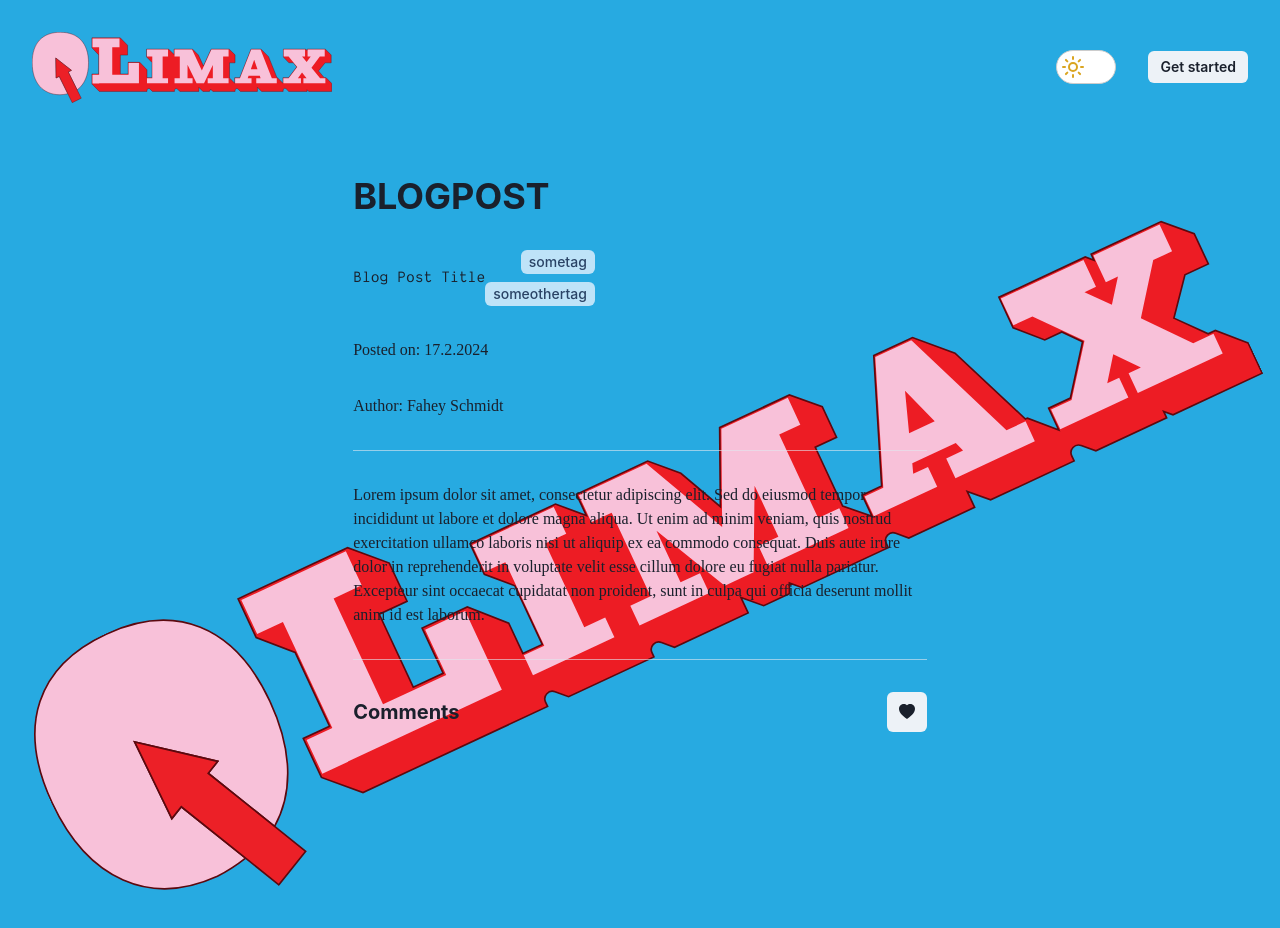
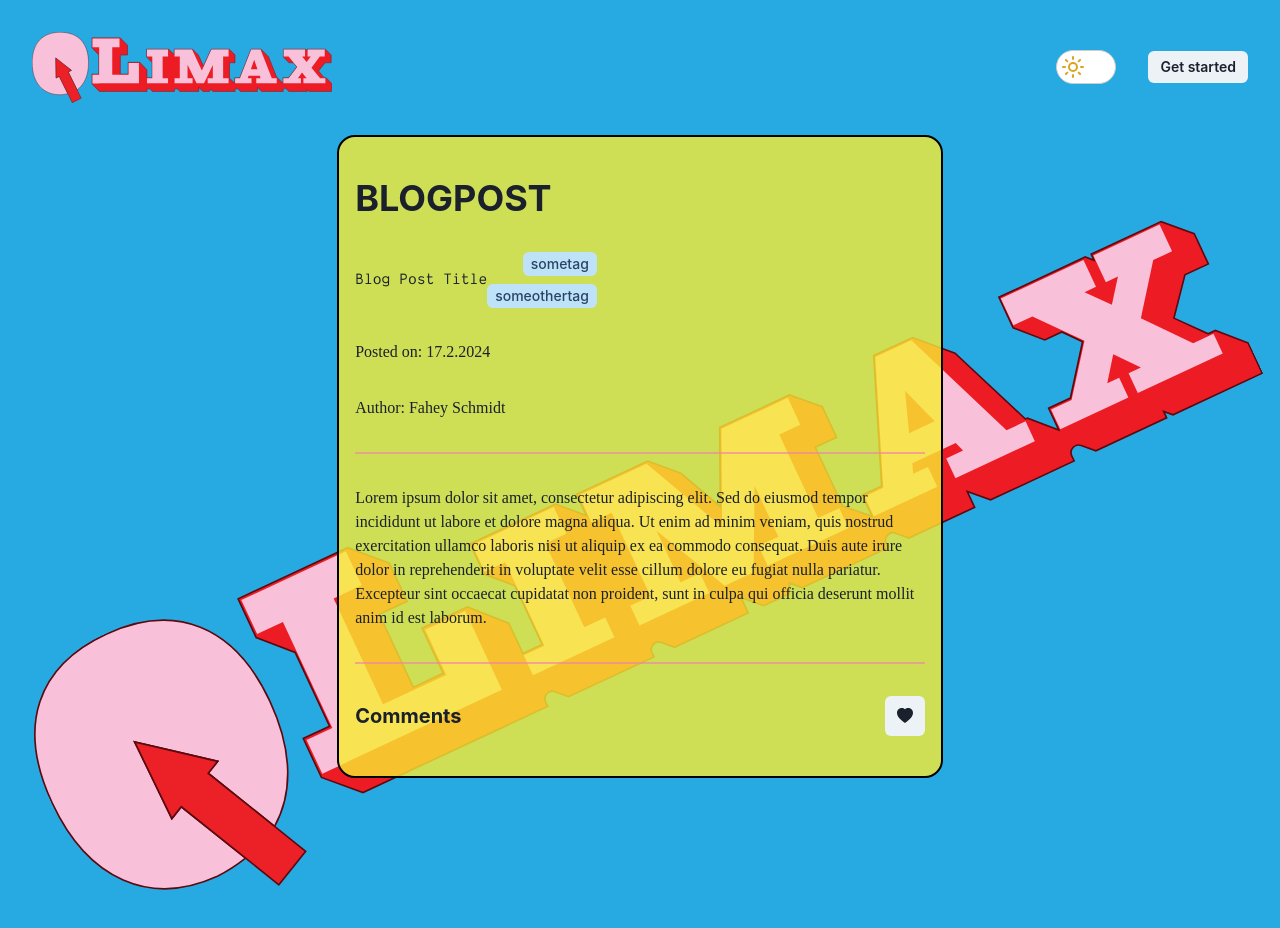
Before and after one commit to RauliYoung/QLimax, a Next.js app: page /blog/1 in a window 1280 px wide. Shown: the top 928 px of the page. Built offline with nearby package versions, Linux system fonts and the light colour scheme; a web font is replaced by a local one.

Commit message:
color fixes

```diff
--- a/src/app/blog/[slug]/page.tsx
+++ b/src/app/blog/[slug]/page.tsx
@@ -65,7 +65,12 @@ const BlogPostPage: React.FC = () => {
   // };
 
   return (
-    <Container py={10}>
+    <Container
+      py={10}
+      bg="rgba(249, 237, 50, 0.8)"
+      borderRadius={18}
+      border="solid 2px black"
+    >
       <VStack spacing={8} alignItems="flex-start">
         <Heading>BLOGPOST</Heading>
         <Flex alignItems="center" justifyContent="space-between">
@@ -77,7 +82,10 @@ const BlogPostPage: React.FC = () => {
         </Flex>
         <p>Posted on: {date}</p>
         <p>Author: Fahey Schmidt</p>
-        <Divider />
+        <Divider
+          borderColor="qlimax.bg-pink"
+          border="solid 2px qlimax.bg-pink"
+        />
         <Text>
           <p>
             Lorem ipsum dolor sit amet, consectetur adipiscing elit. Sed do
@@ -89,7 +97,10 @@ const BlogPostPage: React.FC = () => {
             culpa qui officia deserunt mollit anim id est laborum.
           </p>
         </Text>
-        <Divider />
+        <Divider
+          borderColor="qlimax.bg-pink"
+          border="solid 2px qlimax.bg-pink"
+        />
         <Flex alignItems="center" justifyContent="space-between" w="full">
           <Heading size="md">Comments</Heading>
           <IconButton aria-label="like" icon={<BsHeartFill />} />
```
